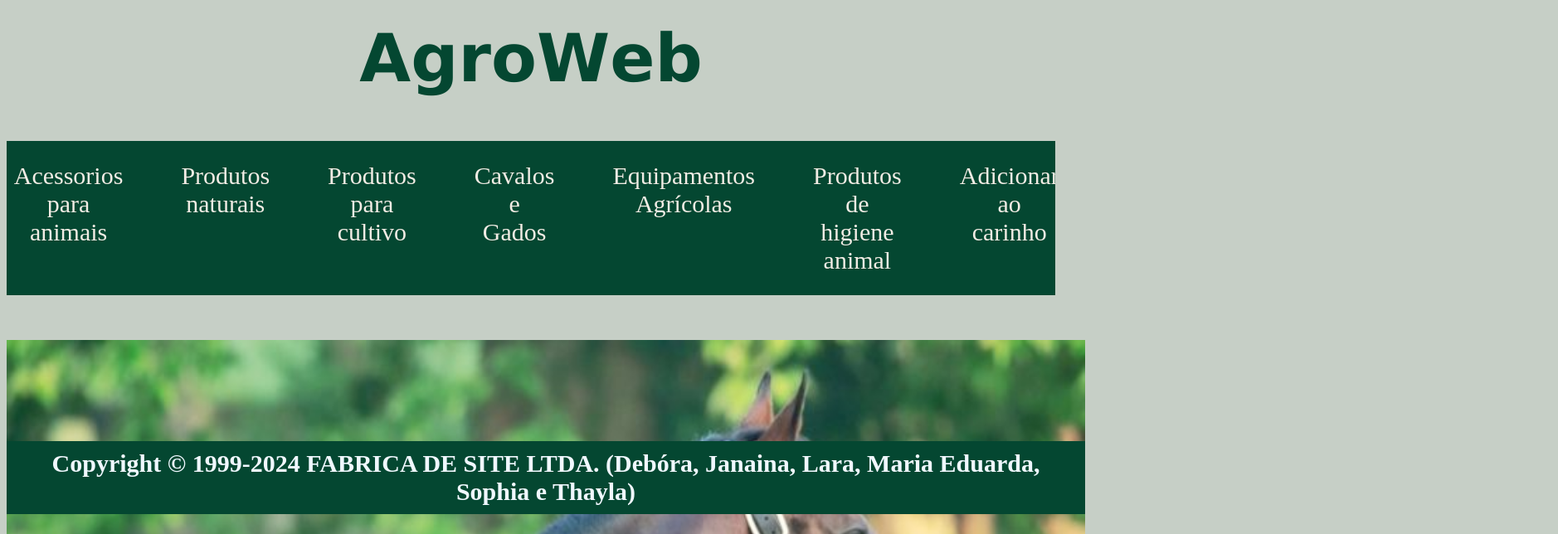
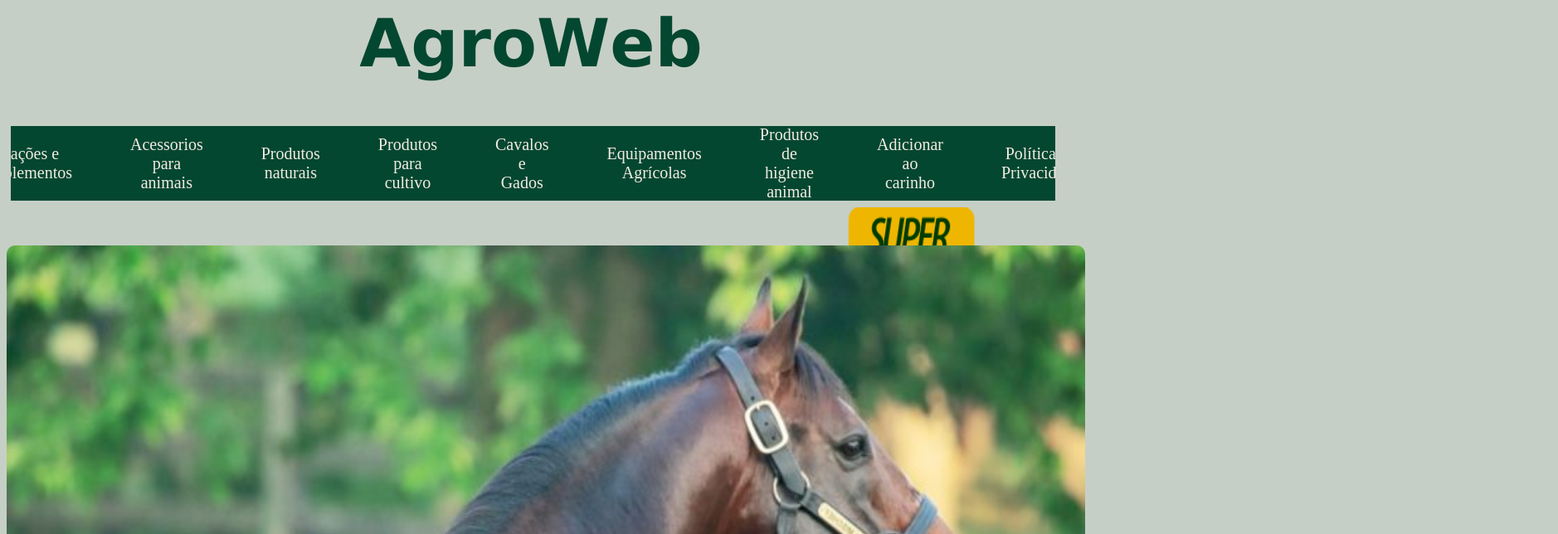
Before and after one commit to thaylaescoladofuturo/agroweb, a plain HTML site: page index.html in a window 1280 px wide. Shown: the part 180-824 px from the top of the page at 83% size, 1878 px wide, since content can reach past the window. Drawn offline with Linux system fonts and the light colour scheme.

Commit message:
Add files via upload

```diff
--- a/index.html
+++ b/index.html
@@ -4,7 +4,7 @@
     <meta charset="UTF-8">
     <meta name="viewport" content="width=device-width, initial-scale=1.0">
     <link rel="shortcut icon" href="favicon.ico" type="image/x-icon">
-l    <title>AgroWeb</title>
+    <title>AgroWeb</title>
 
 <style>
 #contato {
@@ -24,17 +24,22 @@ body {
 #cavalo {
     height: 950px;
     width: 1300px;
+    margin-right: 570px;
+   border-radius: 10px;
+
+
 }
 
 nav {
     background-color: rgb(4, 71, 49);
     overflow: hidden;
-    background-image: url(carro\ sem\ fundo.png);
+    height: 90px;
     background-repeat: no-repeat;
     background-position-x: 2670px;
-    background-size: 80px;
+    align-items: center;
     display: flex;
     justify-content: center;
+    margin-left: 5px;
 }
 
 nav a {
@@ -51,7 +56,7 @@ nav a:hover {
 }
 
 a {
-    font-size: 30px;
+    font-size: 20px;
 }
 
 img {
@@ -76,17 +81,20 @@ footer {
     color: aliceblue;
     text-align: center;
     padding: 10px;
-    position: fixed;
+
     bottom: 0;
     width: 100%;
 }
 
 #promo {
+    display: block;
+    margin: auto;
+    width: 250px;
+    height: 250px;
+    padding: 50px;
+    margin-top: -1050px; /* ajuste conforme necessário */
     float: right;
-    width: 450px;
-    height: 450px;
-    margin-top: -1000px;
-    padding: 150px;
+
 }
 </style>
 
@@ -120,7 +128,7 @@ footer {
     <img id="cavalo" src="cavalomarromescola.jpg" alt="">
 </center>
 
-<a href="https://www.instaagro.com/?gad_source=1&gclid=CjwKCAjwg8qzBhAoEiwAWagLrGkalqlKVLNUIAIlKmqjxmsAywtukDLDOOnRe3tnOwFqvi278omushoCAKkQAvD_BwE"><img id="promo" src="ofertaa.png" alt=""></a>
+<a href="https://www.agricampo.com.br/?gclid=EAIaIQobChMIl__T9t3shgMVomVIAB0HHAKIEAAYASAAEgJcaPD_BwE"><img id="promo" src="ofertaa.png" alt=""></a>
 <a href="https://www.jotform.com/pt/build/241694303318657"><img src="iconn.png" alt=""> Feedbacks</a>
 <br>
 <a id="zap" href="https://wa.me/5561996432803?text=Quero%20saber%20mais%20sobre%20os%20produtos"><img src="whats-removebg-preview.png" alt="">Fale conosco</a>
```
